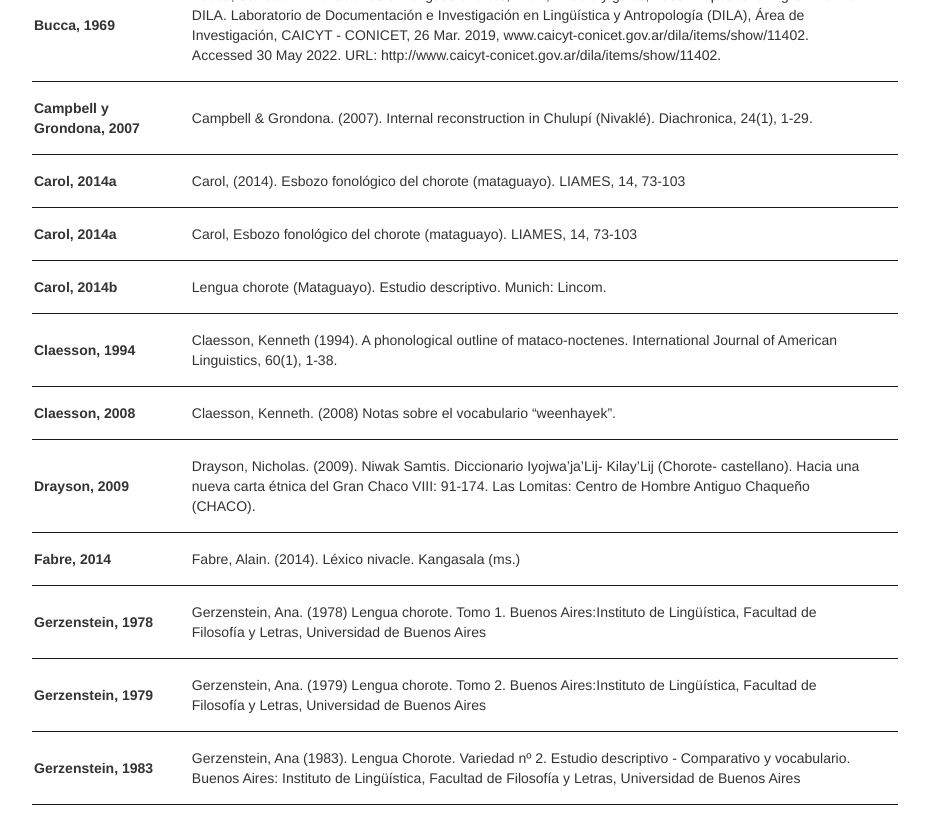
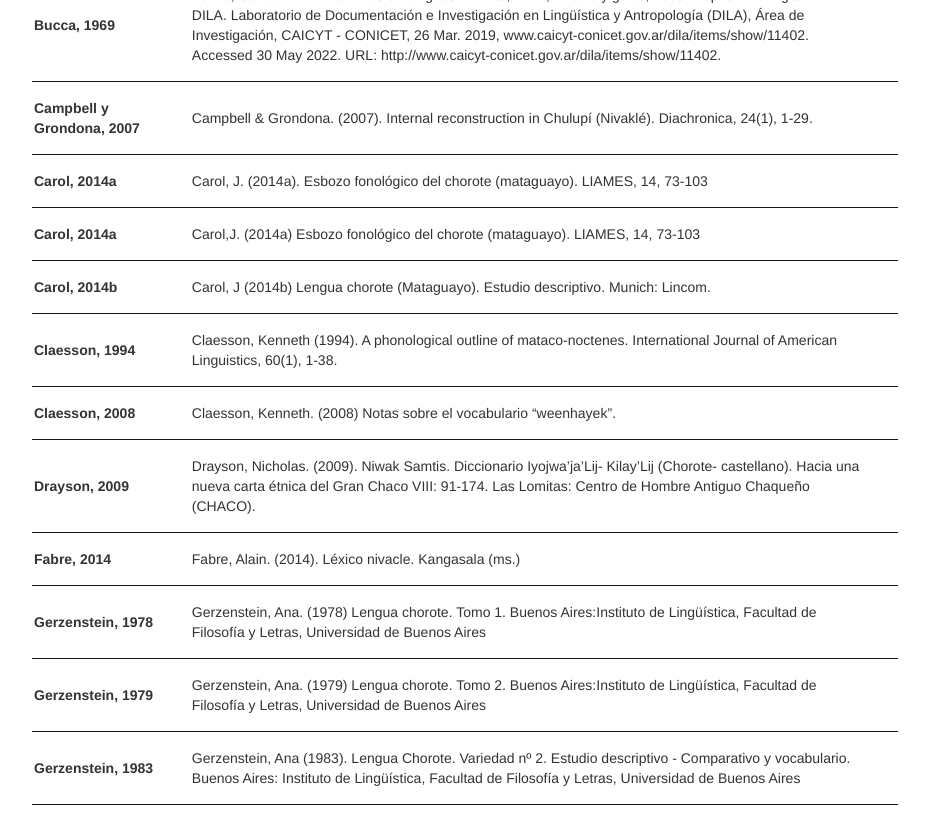
Before and after one commit to dila-ling/pict-glotales, a Jekyll site: the page built from mapa.md, in a window 1280 px wide and 900 px high, scrolled down 1354 px, cut to the strip 87-900 px from the top of the window. Shown: the whole strip, without its empty margins (175-1104 px from the left). Built offline with Jekyll 4.4.1, drawn with Linux system fonts in a browser that asks for light colours; nearby versions of some CDN libraries; library files that are not in the unit come from our copies; comment, search, counter and statistics services are not loaded.

Commit message:
Update mapa.md

```diff
--- a/mapa.md
+++ b/mapa.md
@@ -114,9 +114,9 @@
 |-----------------------|-------------------------------------------------
 | **Bucca, 1969**       | Bucca, Salvador. “Elicitaciones en lenguas chorote, wichí, nivaclé y galés, 1969.”Repositorio Digital Archivo DILA. Laboratorio de Documentación e Investigación en Lingüística y Antropología (DILA), Área de Investigación, CAICYT - CONICET, 26 Mar. 2019, www.caicyt-conicet.gov.ar/dila/items/show/11402. Accessed 30 May 2022. URL: http://www.caicyt-conicet.gov.ar/dila/items/show/11402. |
 | **Campbell y Grondona, 2007** | Campbell & Grondona. (2007). Internal reconstruction in Chulupí (Nivaklé). Diachronica, 24(1), 1-29. |
-| **Carol, 2014a**      | Carol, (2014). Esbozo fonológico del chorote (mataguayo). LIAMES, 14, 73-103 |
-| **Carol, 2014a**      | Carol, Esbozo fonológico del chorote (mataguayo). LIAMES, 14, 73-103 |
-| **Carol, 2014b**      | Lengua chorote (Mataguayo). Estudio descriptivo. Munich: Lincom. |
+| **Carol, 2014a**      | Carol, J. (2014a). Esbozo fonológico del chorote (mataguayo). LIAMES, 14, 73-103 |
+| **Carol, 2014a**      | Carol,J. (2014a) Esbozo fonológico del chorote (mataguayo). LIAMES, 14, 73-103 |
+| **Carol, 2014b**      | Carol, J (2014b) Lengua chorote (Mataguayo). Estudio descriptivo. Munich: Lincom. |
 | **Claesson, 1994**    | Claesson, Kenneth (1994). A phonological outline of mataco-noctenes. International Journal of American Linguistics, 60(1), 1-38. |
 | **Claesson, 2008**    | Claesson, Kenneth. (2008) Notas sobre el vocabulario "weenhayek".  |
 | **Drayson, 2009**     | Drayson, Nicholas. (2009). Niwak Samtis. Diccionario Iyojwa'ja'Lij- Kilay'Lij (Chorote- castellano). Hacia una nueva carta étnica del Gran Chaco VIII: 91-174. Las Lomitas: Centro de Hombre Antiguo Chaqueño (CHACO). |
```
